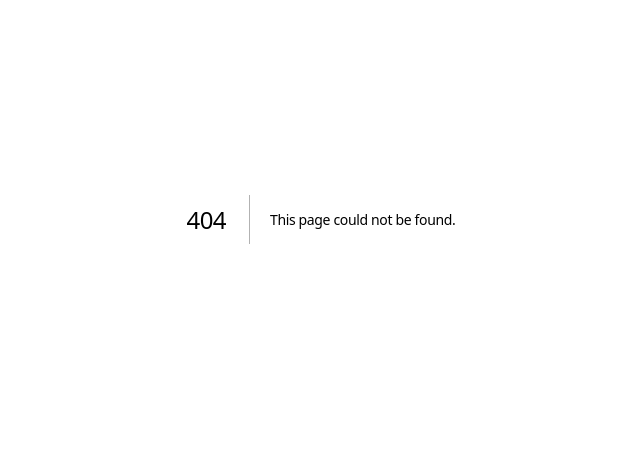
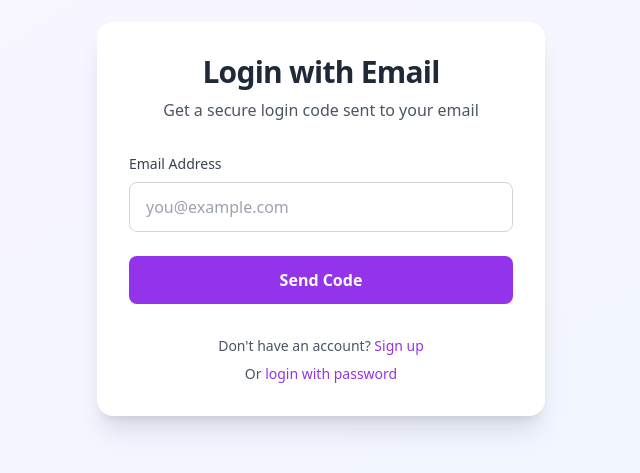
Before and after one commit to yoastech5/ratemypic, a Next.js app in the folder ratemypic/: page /otp-login in a window 1280 px wide. Before the commit this address had no page. Shown: the part 181-654 px from the top of the page, without its empty margins (319-959 px from the left). Built offline with nearby package versions, Linux system fonts and the light colour scheme; no server answers.

Commit message:
add otp page.tsx

```diff
--- a/ratemypic/app/login/page.tsx
+++ b/ratemypic/app/login/page.tsx
@@ -86,6 +86,9 @@ export default async function LoginPage() {
           </div>
 
           <div className="text-center space-y-3">
+            <Link href="/otp-login" className="block text-purple-600 hover:text-purple-500 font-medium">
+              🔐 Sign in with Email Code (OTP)
+            </Link>
             <Link href="/magic-link" className="block text-blue-600 hover:text-blue-500 font-medium">
               ✨ Sign in with Magic Link (no password)
             </Link>
--- /dev/null
+++ b/ratemypic/app/otp-login/page.tsx
@@ -0,0 +1,232 @@
+'use client'
+
+import { useState } from 'react'
+import { createBrowserClient } from '@supabase/ssr'
+import { useRouter } from 'next/navigation'
+import Link from 'next/link'
+
+export default function OTPLoginPage() {
+  const router = useRouter()
+  const supabase = createBrowserClient(
+    process.env.NEXT_PUBLIC_SUPABASE_URL!,
+    process.env.NEXT_PUBLIC_SUPABASE_ANON_KEY!
+  )
+
+  // State variables
+  const [email, setEmail] = useState('') // User's email address
+  const [otp, setOtp] = useState('') // 6-digit code entered by user
+  const [loading, setLoading] = useState(false) // Loading state for buttons
+  const [codeSent, setCodeSent] = useState(false) // Track if code was sent
+  const [message, setMessage] = useState('') // Success messages
+  const [error, setError] = useState('') // Error messages
+
+  // Function to send OTP code to user's email
+  const handleSendCode = async (e: React.FormEvent) => {
+    e.preventDefault()
+    setLoading(true)
+    setError('')
+    setMessage('')
+
+    try {
+      // Send OTP using Supabase signInWithOtp
+      const { error } = await supabase.auth.signInWithOtp({
+        email: email,
+        options: {
+          shouldCreateUser: true, // Create user if doesn't exist
+        },
+      })
+
+      if (error) throw error
+
+      // Success - code sent
+      setCodeSent(true)
+      setMessage('✓ Check your email! We sent you a 6-digit code.')
+    } catch (error: any) {
+      setError(error.message || 'Failed to send code. Please try again.')
+    } finally {
+      setLoading(false)
+    }
+  }
+
+  // Function to verify the OTP code
+  const handleVerifyCode = async (e: React.FormEvent) => {
+    e.preventDefault()
+    setLoading(true)
+    setError('')
+    setMessage('')
+
+    try {
+      // Verify OTP using Supabase verifyOtp
+      const { data, error } = await supabase.auth.verifyOtp({
+        email: email,
+        token: otp,
+        type: 'email',
+      })
+
+      if (error) throw error
+
+      if (data.user) {
+        // Success - user is logged in
+        setMessage('✓ Login successful! Redirecting...')
+
+        // Redirect to dashboard after 1 second
+        setTimeout(() => {
+          router.push('/rate')
+          router.refresh()
+        }, 1000)
+      }
+    } catch (error: any) {
+      setError(error.message || 'Invalid or expired code. Please try again.')
+    } finally {
+      setLoading(false)
+    }
+  }
+
+  // Function to resend code
+  const handleResendCode = async () => {
+    setOtp('') // Clear previous code
+    await handleSendCode({ preventDefault: () => {} } as React.FormEvent)
+  }
+
+  return (
+    <div className="min-h-screen bg-gradient-to-br from-purple-50 to-blue-50 flex items-center justify-center p-4">
+      <div className="bg-white rounded-2xl shadow-xl p-8 w-full max-w-md">
+        {/* Header */}
+        <div className="text-center mb-8">
+          <h1 className="text-3xl font-bold text-gray-800 mb-2">
+            {codeSent ? 'Enter Code' : 'Login with Email'}
+          </h1>
+          <p className="text-gray-600">
+            {codeSent
+              ? 'We sent a 6-digit code to your email'
+              : 'Get a secure login code sent to your email'}
+          </p>
+        </div>
+
+        {/* Success Message */}
+        {message && (
+          <div className="mb-6 p-4 bg-green-50 border border-green-200 rounded-lg">
+            <p className="text-green-700 text-sm font-medium">{message}</p>
+          </div>
+        )}
+
+        {/* Error Message */}
+        {error && (
+          <div className="mb-6 p-4 bg-red-50 border border-red-200 rounded-lg">
+            <p className="text-red-700 text-sm font-medium">{error}</p>
+          </div>
+        )}
+
+        {/* Step 1: Email Input Form */}
+        {!codeSent && (
+          <form onSubmit={handleSendCode} className="space-y-6">
+            <div>
+              <label htmlFor="email" className="block text-sm font-medium text-gray-700 mb-2">
+                Email Address
+              </label>
+              <input
+                id="email"
+                type="email"
+                value={email}
+                onChange={(e) => setEmail(e.target.value)}
+                placeholder="you@example.com"
+                required
+                className="w-full px-4 py-3 border border-gray-300 rounded-lg focus:ring-2 focus:ring-purple-500 focus:border-transparent outline-none transition"
+              />
+            </div>
+
+            <button
+              type="submit"
+              disabled={loading}
+              className="w-full bg-purple-600 hover:bg-purple-700 text-white font-semibold py-3 px-6 rounded-lg transition disabled:opacity-50 disabled:cursor-not-allowed"
+            >
+              {loading ? 'Sending...' : 'Send Code'}
+            </button>
+          </form>
+        )}
+
+        {/* Step 2: OTP Verification Form */}
+        {codeSent && (
+          <form onSubmit={handleVerifyCode} className="space-y-6">
+            <div>
+              <label htmlFor="email-display" className="block text-sm font-medium text-gray-700 mb-2">
+                Email
+              </label>
+              <input
+                id="email-display"
+                type="email"
+                value={email}
+                disabled
+                className="w-full px-4 py-3 border border-gray-200 rounded-lg bg-gray-50 text-gray-600"
+              />
+            </div>
+
+            <div>
+              <label htmlFor="otp" className="block text-sm font-medium text-gray-700 mb-2">
+                6-Digit Code
+              </label>
+              <input
+                id="otp"
+                type="text"
+                value={otp}
+                onChange={(e) => setOtp(e.target.value.replace(/\D/g, '').slice(0, 6))}
+                placeholder="123456"
+                maxLength={6}
+                required
+                className="w-full px-4 py-3 border border-gray-300 rounded-lg focus:ring-2 focus:ring-purple-500 focus:border-transparent outline-none transition text-center text-2xl tracking-widest font-mono"
+              />
+            </div>
+
+            <button
+              type="submit"
+              disabled={loading || otp.length !== 6}
+              className="w-full bg-purple-600 hover:bg-purple-700 text-white font-semibold py-3 px-6 rounded-lg transition disabled:opacity-50 disabled:cursor-not-allowed"
+            >
+              {loading ? 'Verifying...' : 'Verify Code'}
+            </button>
+
+            {/* Resend Code Button */}
+            <button
+              type="button"
+              onClick={handleResendCode}
+              disabled={loading}
+              className="w-full text-purple-600 hover:text-purple-700 font-medium py-2 transition disabled:opacity-50"
+            >
+              Resend Code
+            </button>
+
+            {/* Change Email Button */}
+            <button
+              type="button"
+              onClick={() => {
+                setCodeSent(false)
+                setOtp('')
+                setError('')
+                setMessage('')
+              }}
+              className="w-full text-gray-600 hover:text-gray-700 font-medium py-2 transition"
+            >
+              Change Email
+            </button>
+          </form>
+        )}
+
+        {/* Footer Links */}
+        <div className="mt-8 text-center space-y-2">
+          <p className="text-sm text-gray-600">
+            Don't have an account?{' '}
+            <Link href="/signup" className="text-purple-600 hover:text-purple-700 font-medium">
+              Sign up
+            </Link>
+          </p>
+          <p className="text-sm text-gray-600">
+            Or{' '}
+            <Link href="/login" className="text-purple-600 hover:text-purple-700 font-medium">
+              login with password
+            </Link>
+          </p>
+        </div>
+      </div>
+    </div>
+  )
+}
--- a/ratemypic/app/page.tsx
+++ b/ratemypic/app/page.tsx
@@ -67,6 +67,9 @@ export default async function Home() {
                 </form>
               ) : (
                 <>
+                  <Link href="/otp-login" className="text-purple-600 hover:text-purple-700 font-medium transition">
+                    OTP Login
+                  </Link>
                   <Link href="/login" className="text-gray-600 hover:text-gray-900 font-medium transition">
                     Login
                   </Link>
```
